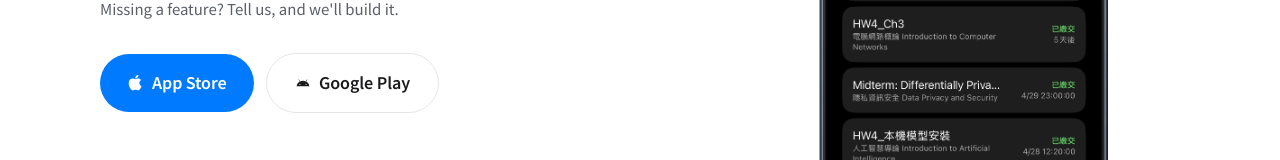
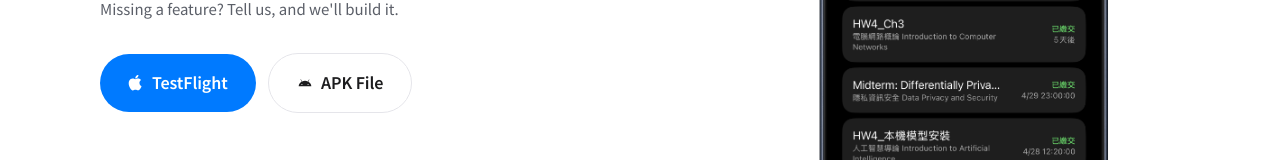
Before and after one commit to tigerduck-app/tigerduck-web, a React (Vite) app: page / in a window 1280 px wide. Shown: the part 497-657 px from the top of the page. Built offline with nearby package versions, Linux system fonts and the light colour scheme.

Commit message:
fix(messages): update app store references to TestFlight and APK File

```diff
--- a/src/components/PlatformCTA.tsx
+++ b/src/components/PlatformCTA.tsx
@@ -34,7 +34,7 @@
     return (
       <a href={APP_STORE_URL} className={primaryCls}>
         <AppleIcon />
-        <span>App Store</span>
+        <span>TestFlight</span>
       </a>
     );
   }
@@ -42,7 +42,7 @@
     return (
       <a href={PLAY_STORE_URL} className={primaryCls}>
         <AndroidIcon />
-        <span>Google Play</span>
+        <span>APK File</span>
       </a>
     );
   }
@@ -50,11 +50,11 @@
     <>
       <a href={APP_STORE_URL} className={primaryCls}>
         <AppleIcon />
-        <span>App Store</span>
+        <span>TestFlight</span>
       </a>
       <a href={PLAY_STORE_URL} className={ghostCls}>
         <AndroidIcon />
-        <span>Google Play</span>
+        <span>APK File</span>
       </a>
     </>
   );
--- a/src/lib/messages.ts
+++ b/src/lib/messages.ts
@@ -307,8 +307,8 @@
     community: '社群',
     support: '支援',
     links: {
-      iosApp: 'iOS · App Store',
-      androidApp: 'Android · Google Play',
+      iosApp: 'iOS · TestFlight',
+      androidApp: 'Android · APK File',
       iosRepo: 'iOS Repository',
       androidRepo: 'Android Repository',
       issues: 'Issue 回報',
@@ -578,8 +578,8 @@
     community: 'Community',
     support: 'Support',
     links: {
-      iosApp: 'iOS · App Store',
-      androidApp: 'Android · Google Play',
+      iosApp: 'iOS · TestFlight',
+      androidApp: 'Android · APK File',
       iosRepo: 'iOS repository',
       androidRepo: 'Android repository',
       issues: 'Report an issue',
```
